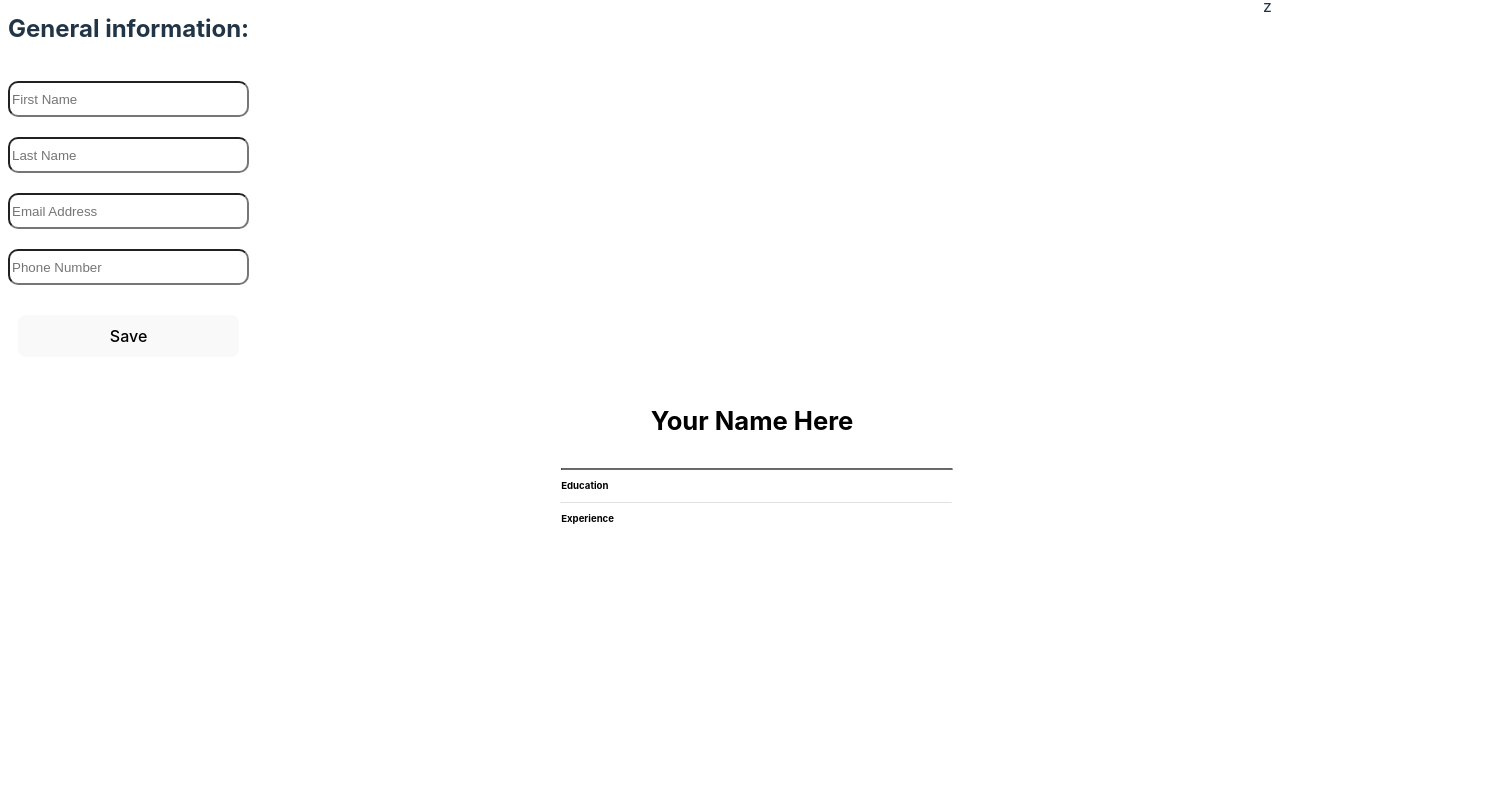
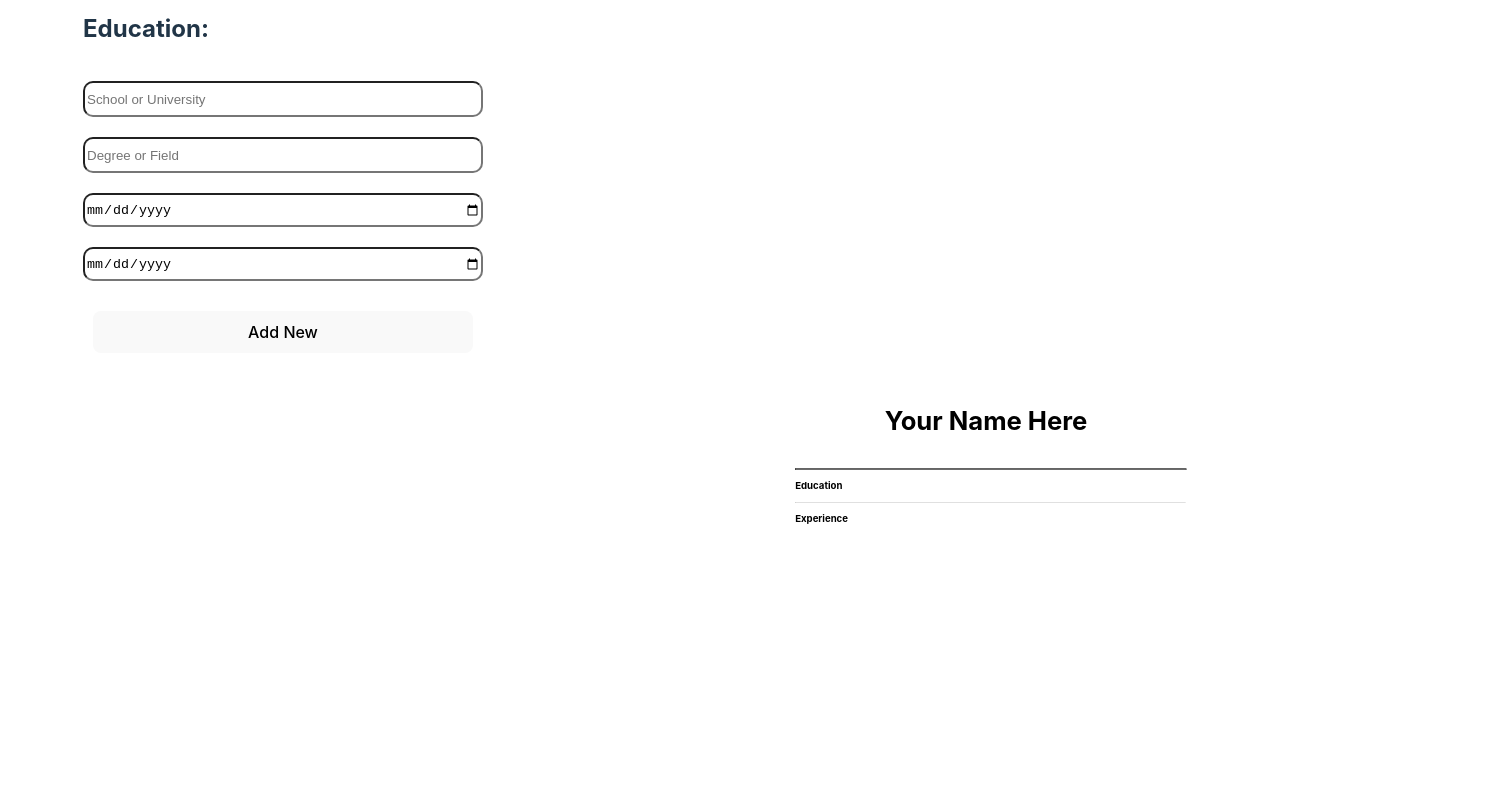
Before and after one commit to alex-nemeth/conjvre, a React (Vite) app: page / in a window 1280 px wide. Shown: the part 100-900 px from the top of the page, 1497 px wide, since content can reach past the window. Built offline with nearby package versions, Linux system fonts and the light colour scheme.

Commit message:
removed empty init objects

```diff
--- a/src/App.jsx
+++ b/src/App.jsx
@@ -9,56 +9,16 @@ import Landing from "./components/Landing";
 
 export default function App() {
     const [state, setState] = useState({
-        part: 0,
+        part: 1,
         information: {
             firstName: "Your Name Here",
             lastName: "",
             email: "",
             phone: "",
         },
-        education: [{}],
-        experience: [{}],
+        education: [],
+        experience: [],
     });
-
-    //placeholder state for testing
-    //part: -1,
-    //    information: {
-    //        firstName: "Alex",
-    //        lastName: "Nemeth",
-    //        email: "nemeth@alex.sk",
-    //        phone: "0912345678",
-    //    },
-    //    education: [
-    //        {
-    //            university: "University of Economics Bratislava",
-    //            degree: "Economic Informatics",
-    //            uniStartDate: "10-10-2010",
-    //            uniEndDate: "10-10-2013",
-    //        },
-    //        {
-    //            university: "University of Economics Bratislava",
-    //            degree: "Economic Informatics",
-    //            uniStartDate: "10-10-2010",
-    //            uniEndDate: "10-10-2013",
-    //        },
-    //    ],
-    //    experience: [
-    //        {
-    //            position: "Customer Care",
-    //            company: "AT&T",
-    //            expStartDate: "10-10-2014",
-    //            expEndDate: "10-10-2016",
-    //            notes: "Tech support for AT&T customers",
-    //        },
-    //        {
-    //            position: "Customer Care",
-    //            company: "AT&T",
-    //            expStartDate: "10-10-2014",
-    //            expEndDate: "10-10-2016",
-    //            notes: "Tech support for AT&T customers",
-    //        },
-    //    ],
-    //};
 
     function next() {
         setState((prevState) => {
@@ -82,14 +42,14 @@ export default function App() {
     function addEducation(education) {
         setState((prevState) => {
             prevState.education.push(education);
-            return prevState;
+            return { ...prevState };
         });
     }
 
     function addExperience(experience) {
         setState((prevState) => {
             prevState.experience.push(experience);
-            return prevState;
+            return { ...prevState };
         });
     }
 
@@ -123,3 +83,43 @@ export default function App() {
         </div>
     );
 }
+
+//placeholder state for testing
+//part: -1,
+//    information: {
+//        firstName: "Alex",
+//        lastName: "Nemeth",
+//        email: "nemeth@alex.sk",
+//        phone: "0912345678",
+//    },
+//    education: [
+//        {
+//            university: "University of Economics Bratislava",
+//            degree: "Economic Informatics",
+//            uniStartDate: "10-10-2010",
+//            uniEndDate: "10-10-2013",
+//        },
+//        {
+//            university: "University of Economics Bratislava",
+//            degree: "Economic Informatics",
+//            uniStartDate: "10-10-2010",
+//            uniEndDate: "10-10-2013",
+//        },
+//    ],
+//    experience: [
+//        {
+//            position: "Customer Care",
+//            company: "AT&T",
+//            expStartDate: "10-10-2014",
+//            expEndDate: "10-10-2016",
+//            notes: "Tech support for AT&T customers",
+//        },
+//        {
+//            position: "Customer Care",
+//            company: "AT&T",
+//            expStartDate: "10-10-2014",
+//            expEndDate: "10-10-2016",
+//            notes: "Tech support for AT&T customers",
+//        },
+//    ],
+//};
--- a/src/components/Education.jsx
+++ b/src/components/Education.jsx
@@ -11,8 +11,9 @@ export default function Education(props) {
     function handleChange(e) {
         setState((prevState) => {
             const { name, value } = e.target;
-            return { [name]: value };
+            return { ...prevState, [name]: value };
         });
+        console.log(state);
     }
 
     return (
@@ -24,6 +25,7 @@ export default function Education(props) {
                 className="education--school"
                 placeholder="School or University"
                 onChange={handleChange}
+                value={state.university}
             ></input>
             <input
                 type="text"
@@ -31,18 +33,21 @@ export default function Education(props) {
                 className="education--degree"
                 placeholder="Degree or Field"
                 onChange={handleChange}
+                value={state.degree}
             ></input>
             <input
                 type="date"
                 name="uniStartDate"
                 className="education--date-start"
                 onChange={handleChange}
+                value={state.uniStartDate}
             ></input>
             <input
                 type="date"
                 name="uniEndDate"
                 className="education--date-end"
                 onChange={handleChange}
+                value={state.uniEndDate}
             ></input>
             <button
                 className="builder--add-btn"
--- a/src/components/Resume.jsx
+++ b/src/components/Resume.jsx
@@ -23,7 +23,8 @@ export default function Resume(props) {
 
     function educationData() {
         const educationData = props.data.education;
-        return educationData.map((edu) => (
+        return educationData.map((edu) => {
+            return (
                 <div className="resume--education-container">
                     <div className="resume--university-container">
                         <h3 className="resume--university">{edu.university}</h3>
@@ -38,12 +39,14 @@ export default function Resume(props) {
                         </h3>
                     </div>
                 </div>
-        ));
+            );
+        });
     }
 
     function experienceData() {
         const experienceData = props.data.experience;
-        return experienceData.map((exp) => (
+        return experienceData.map((exp) => {
+            return (
                 <div className="resume--experience-container">
                     <div className="resume--work-container">
                         <h3 className="resume--position">{exp.position}</h3>
@@ -59,7 +62,8 @@ export default function Resume(props) {
                         </h3>
                     </div>
                 </div>
-        ));
+            );
+        });
     }
     console.log(props.data);
     return (
@@ -71,10 +75,10 @@ export default function Resume(props) {
             {informationData()}
             <hr className="resume--separator-bold" />
             <h2 className="resume--education-title">Education</h2>
-            {props.data.education.length > 1 && educationData()}
+            {props.data.education.length > 0 && educationData()}
             <hr className="resume--separator" />
             <h2 className="resume--experience-title">Experience</h2>
-            {props.data.experience.length > 1 && experienceData()}
+            {props.data.experience.length > 0 && experienceData()}
         </div>
     );
 }
```
Lines whose indentation alone changed are shown as unchanged.
